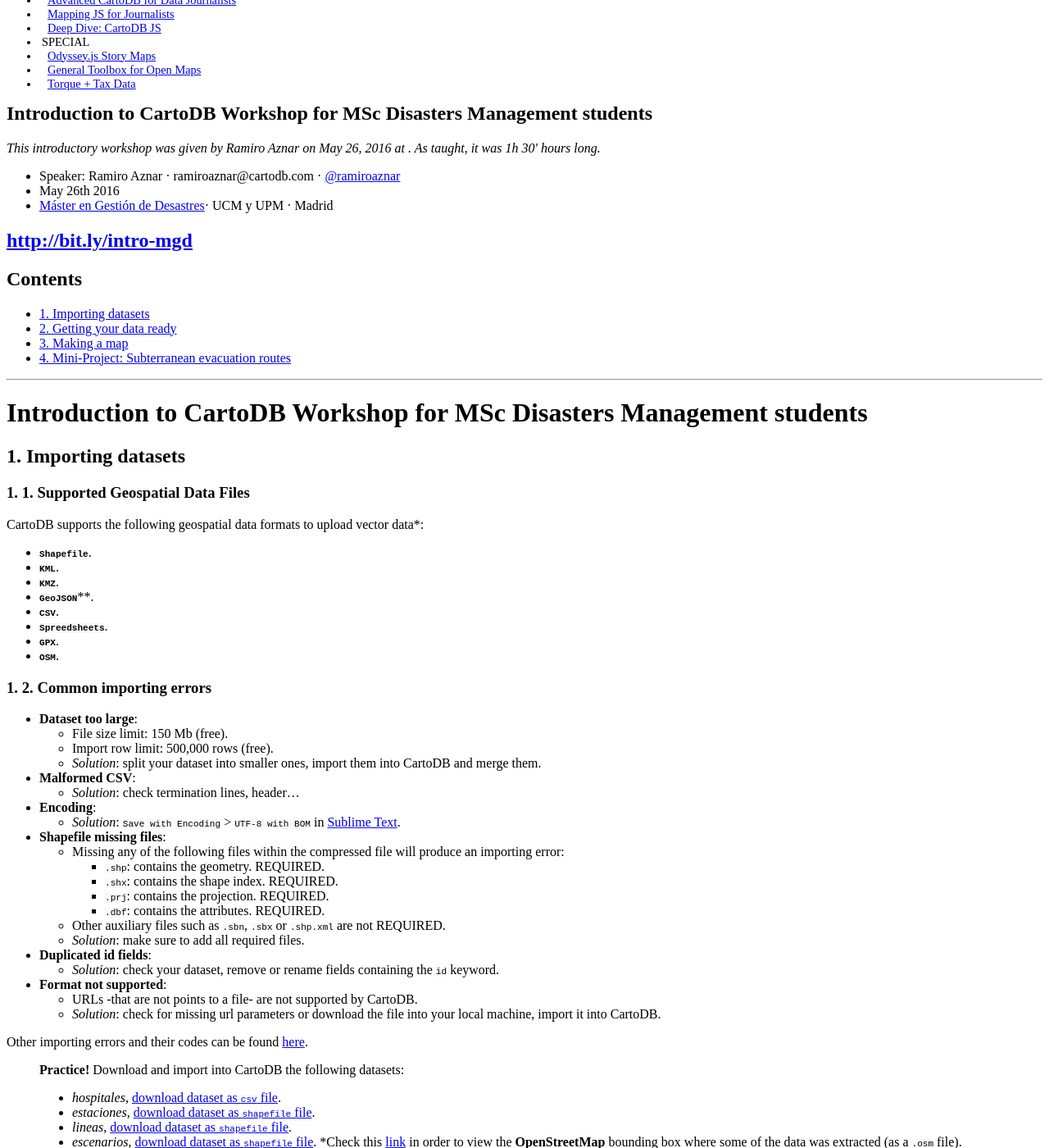
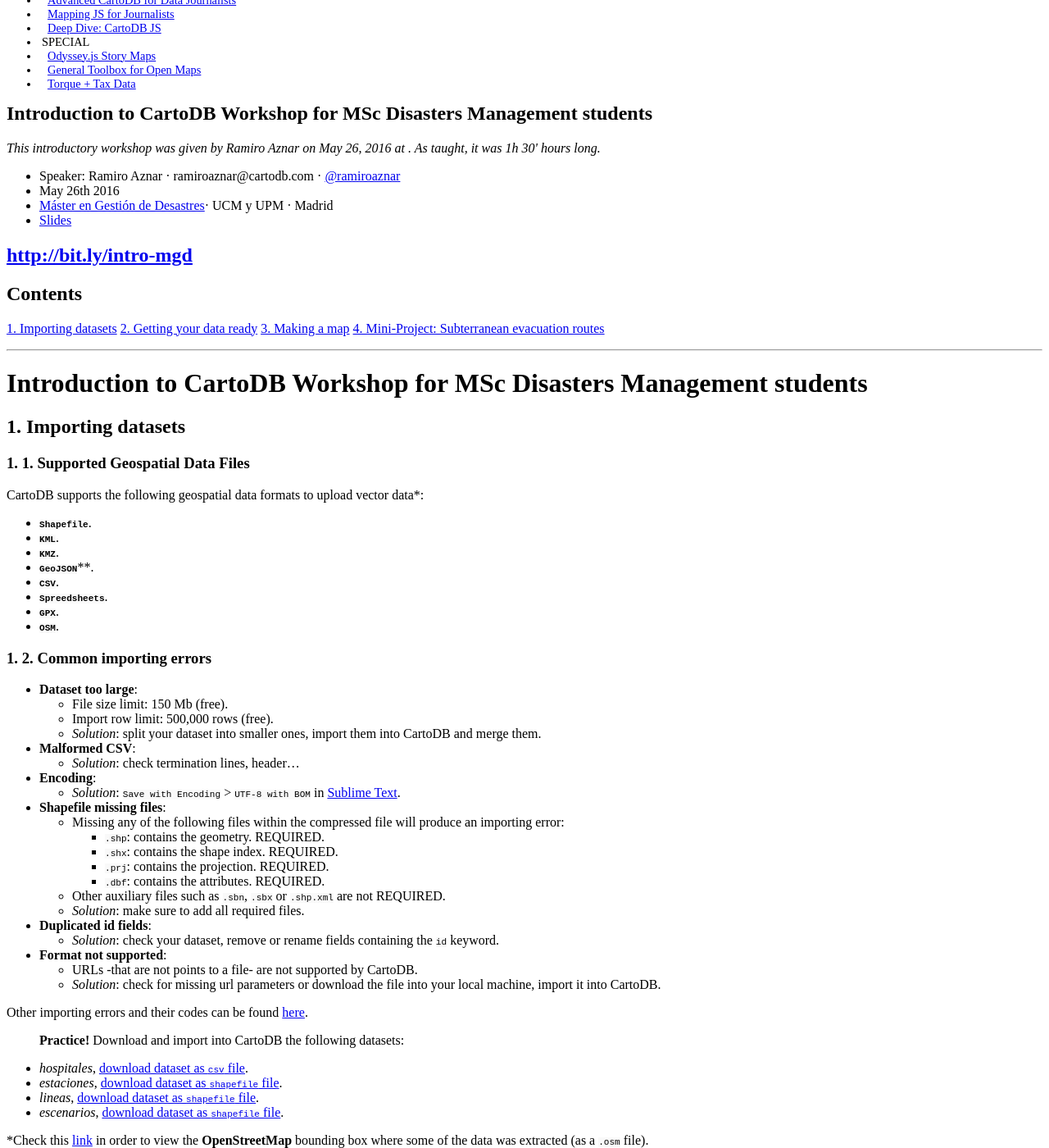
Before and after one commit to CartoDB/training, a Jekyll site: the page built from _posts/2016-05-26-intro-mgd.md, in a window 1280 px wide and 1400 px high, scrolled down 583 px. Shown: the whole window at 82% size. Built offline with Jekyll 4.4.1, drawn with Linux system fonts in a browser that asks for light colours; a style sheet for code colours, icons or effects is not loaded.

Commit message:
fix bullet pts and add slides

```diff
--- a/_posts/2016-05-26-intro-mgd.md
+++ b/_posts/2016-05-26-intro-mgd.md
@@ -10,14 +10,15 @@
 * Speaker: Ramiro Aznar · ramiroaznar@cartodb.com · [@ramiroaznar](http://twitter.com/ramiroaznar)
 * May 26th 2016
 * [Máster en Gestión de Desastres](http://www.mat.ucm.es/mgd/)· UCM y UPM · Madrid
+* [Slides](https://docs.google.com/presentation/d/1FdOBm-MG7wRYMODAtMb9DLk-kYnaSVdFNABr5ITf-m4/edit?usp=sharing)
 
 ## [http://bit.ly/intro-mgd](http://bit.ly/intro-mgd)
 
 ## Contents
-- [1. Importing datasets](#import)
-- [2. Getting your data ready](#dataset)
-- [3. Making a map](#map)
-- [4. Mini-Project: Subterranean evacuation routes](#project)
+[1. Importing datasets](#import)
+[2. Getting your data ready](#dataset)
+[3. Making a map](#map)
+[4. Mini-Project: Subterranean evacuation routes](#project)
 
 
 ----
@@ -69,11 +70,14 @@
 
 Other importing errors and their codes can be found [here](http://docs.cartodb.com/cartodb-platform/import-api/import-errors/).
 
+
 > **Practice!** Download and import into CartoDB the following datasets:
-- *hospitales*, [download dataset as `csv` file](https://ramiro-training.cartodb.com/tables/hospitales).
-- *estaciones*, [download dataset as `shapefile` file](https://ramiro-training.cartodb.com/tables/estaciones).
-- *lineas*, [download dataset as `shapefile` file](https://ramiro-training.cartodb.com/tables/lineas).
-- *escenarios*, [download dataset as `shapefile` file](https://ramiro-training.cartodb.com/tables/escenarios).
+
+* *hospitales*, [download dataset as `csv` file](https://ramiro-training.cartodb.com/tables/hospitales).
+* *estaciones*, [download dataset as `shapefile` file](https://ramiro-training.cartodb.com/tables/estaciones).
+* *lineas*, [download dataset as `shapefile` file](https://ramiro-training.cartodb.com/tables/lineas).
+* *escenarios*, [download dataset as `shapefile` file](https://ramiro-training.cartodb.com/tables/escenarios).
+
 *Check this [link](http://www.openstreetmap.org/?mlat=40.44893&mlon=-3.73285#map=18/40.44893/-3.73285) in order to view the **OpenStreetMap** bounding box where some of the data was extracted (as a `.osm` file).
 
 
@@ -93,6 +97,7 @@
 * **By Street Addresses**.
 
 Know more about geocoding in CartoDB in [**this tutorial**](http://docs.cartodb.com/tutorials/how_to_georeference/).
+
 
 > **Practice!** Georeference the *hospitales* dataset.
 
@@ -285,10 +290,12 @@
 
 *About [`ST_DWithin`](http://postgis.net/docs/ST_DWithin.html).
 
+
 > **Practice!** Select metro stations from L1 using the following three methods:
-- Filtering by (string) range ([query](https://gist.github.com/ramiroaznar/141c2a451bff3507e331eb4d13329466#file-filtering-sql)).
-- Selecting stations which intersect with a 100m buffer of the L1 metro line ([query](https://gist.github.com/ramiroaznar/78381815df1d03547f724584702c0da9#file-intersect-buffer-sql)).
-- Selecting stations within a minimun distance of 100m from the L1 metro line ([query](https://gist.github.com/ramiroaznar/95c7491cfc187dab362dc608eeb9c3a4#file-dwithin-sql)).
+
+* Filtering by (string) range ([query](https://gist.github.com/ramiroaznar/141c2a451bff3507e331eb4d13329466#file-filtering-sql)).
+* Selecting stations which intersect with a 100m buffer of the L1 metro line ([query](https://gist.github.com/ramiroaznar/78381815df1d03547f724584702c0da9#file-intersect-buffer-sql)).
+* Selecting stations within a minimun distance of 100m from the L1 metro line ([query](https://gist.github.com/ramiroaznar/95c7491cfc187dab362dc608eeb9c3a4#file-dwithin-sql)).
 
 
 ----
@@ -445,6 +452,7 @@
 
 * **CartoDB.js** [vizJSON file*]: https://team.cartodb.com/u/ramirocartodb/api/v2/viz/0ba65c92-120b-11e6-9ab2-0e5db1731f59/viz.json
 
+
 > **Practice!** Make the Madrid Metro map as a category map coloring metro lines according to their real colors ([CartoCSS](https://gist.github.com/ramiroaznar/bdb65fb9da5b1b39898bfdd48dfc3d84#file-style-css)).
 
 <iframe width="100%" height="520" frameborder="0" src="https://ramiro-training.cartodb.com/viz/9daf5b34-2197-11e6-b1f0-0ecfd53eb7d3/embed_map" allowfullscreen webkitallowfullscreen mozallowfullscreen oallowfullscreen msallowfullscreen></iframe>
@@ -453,11 +461,14 @@
 
 ## 4. Mini-Project: Subterranean evacuation routes <a name="project"></a>
 
+
 > **Practice!** Try to answer the following questions using CartoDB:
-- What are the closest (500m) Metro stations to the three scenarios?
-- What are the closest (250m) Metro stations to the hospitals?
-- What are the Mtro lines which connect these set of stations?
-- What is the best combination (closest Metro station to the scenario - closest Metro station to the hospital)?
+
+* What are the closest (500m) Metro stations to the three scenarios?
+* What are the closest (250m) Metro stations to the hospitals?
+* What are the Mtro lines which connect these set of stations?
+* What is the best combination (closest Metro station to the scenario - closest Metro station to the hospital)?
+
 
 > **Practice!** Make a map to visualize your answers (remember that you can create new datasets from your queries). And share it with the rest of your class and social media!
 
```
